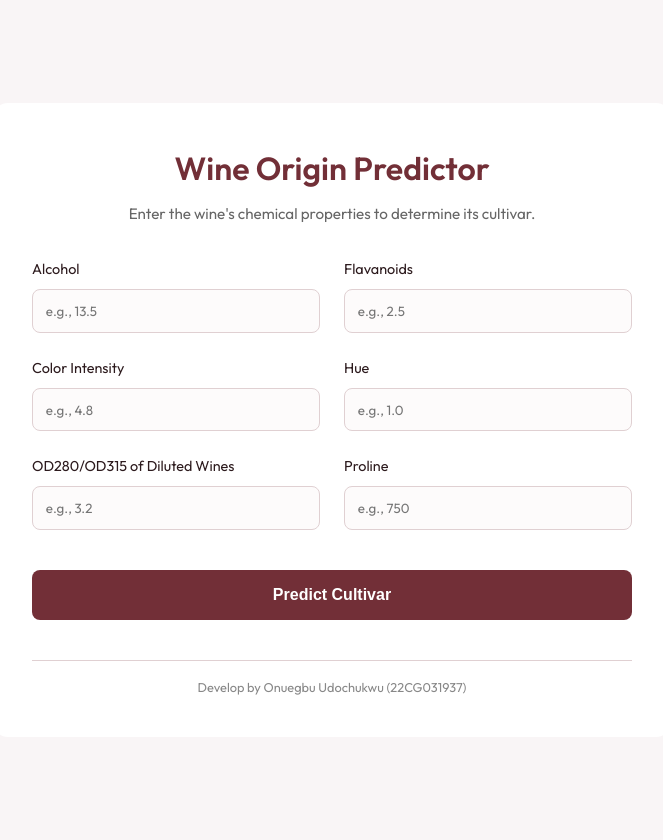
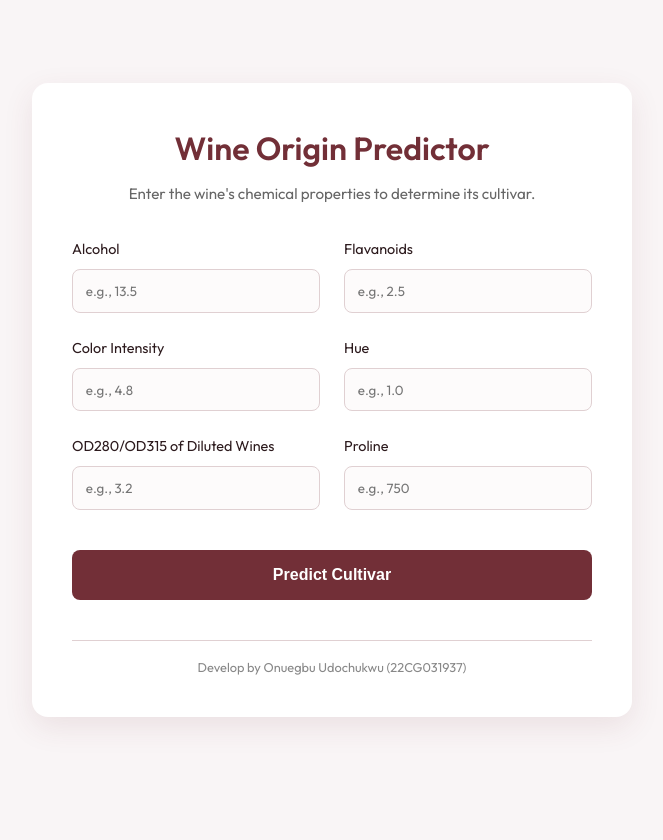
Before and after one commit to OnuegbuUdochukwu/WineCultivar_Project_OnuegbuUdochukwu_22CG031937, a Flask app: page / in a window 1280 px wide. Shown: the whole page, without its empty margins (308-971 px from the left). After the commit the page ends 724 px from the top, so only its background shows below. Run offline with Flask 3, Linux system fonts and the light colour scheme.

Commit message:
Box-sizing

```diff
--- a/static/style.css
+++ b/static/style.css
@@ -1,5 +1,6 @@
 :root {
-    --primary-color: #722F37; /* Wine red */
+    --primary-color: #722F37;
+    /* Wine red */
     --secondary-color: #9e4755;
     --background-color: #f9f5f6;
     --text-color: #2c1a1d;
@@ -9,7 +10,7 @@
 }
 
 * {
-    box_sizing: border-box;
+    box-sizing: border-box;
     margin: 0;
     padding: 0;
 }
@@ -30,7 +31,7 @@ body {
     background-color: var(--card-bg);
     padding: 2.5rem;
     border-radius: 16px;
-    box_shadow: 0 10px 30px rgba(114, 47, 55, 0.1);
+    box-shadow: 0 10px 30px rgba(114, 47, 55, 0.1);
     width: 100%;
     max-width: 600px;
     transition: transform 0.3s ease;
@@ -145,6 +146,13 @@ footer {
 }
 
 @keyframes fadeIn {
-    from { opacity: 0; transform: translateY(10px); }
-    to { opacity: 1; transform: translateY(0); }
+    from {
+        opacity: 0;
+        transform: translateY(10px);
+    }
+
+    to {
+        opacity: 1;
+        transform: translateY(0);
+    }
 }
```
